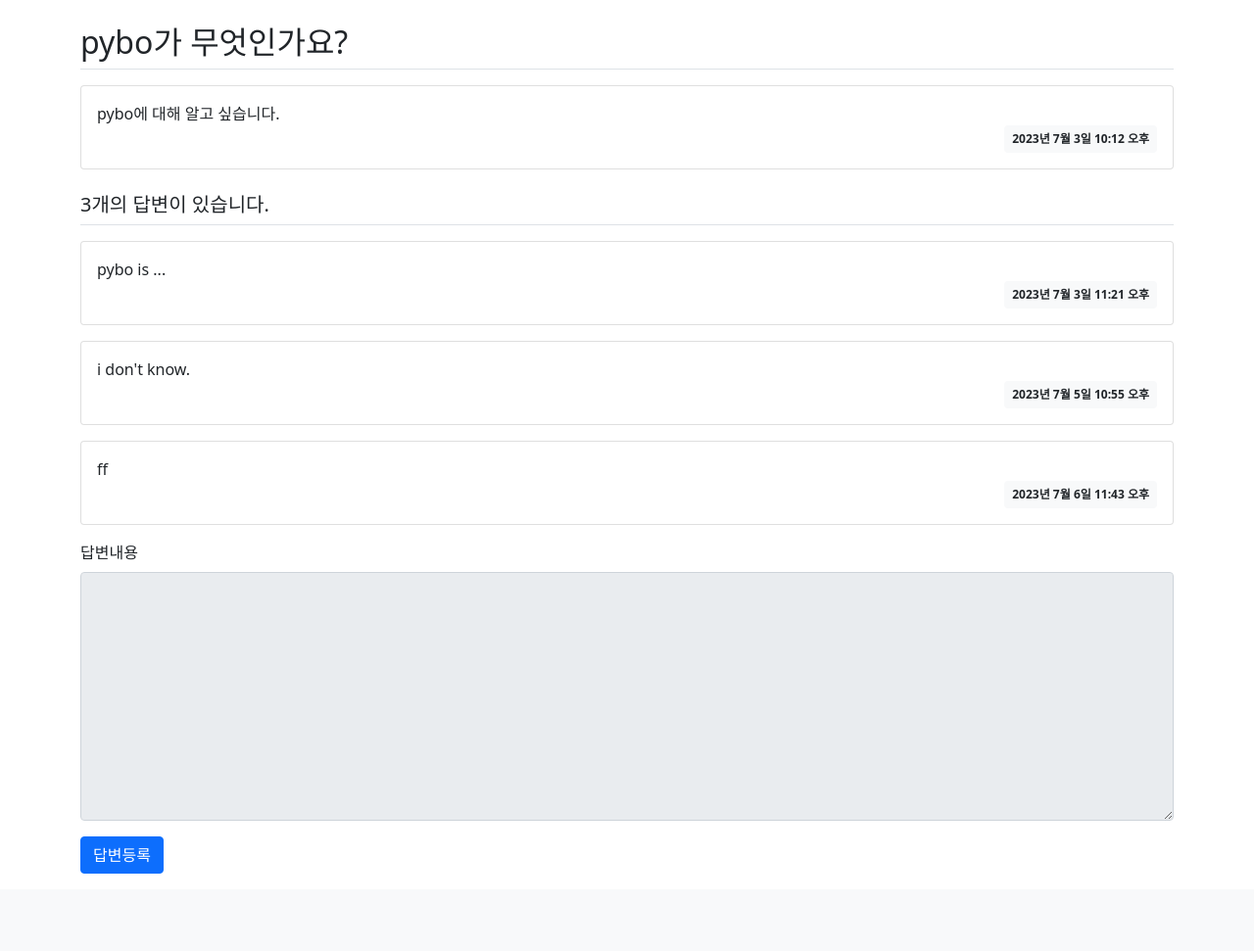
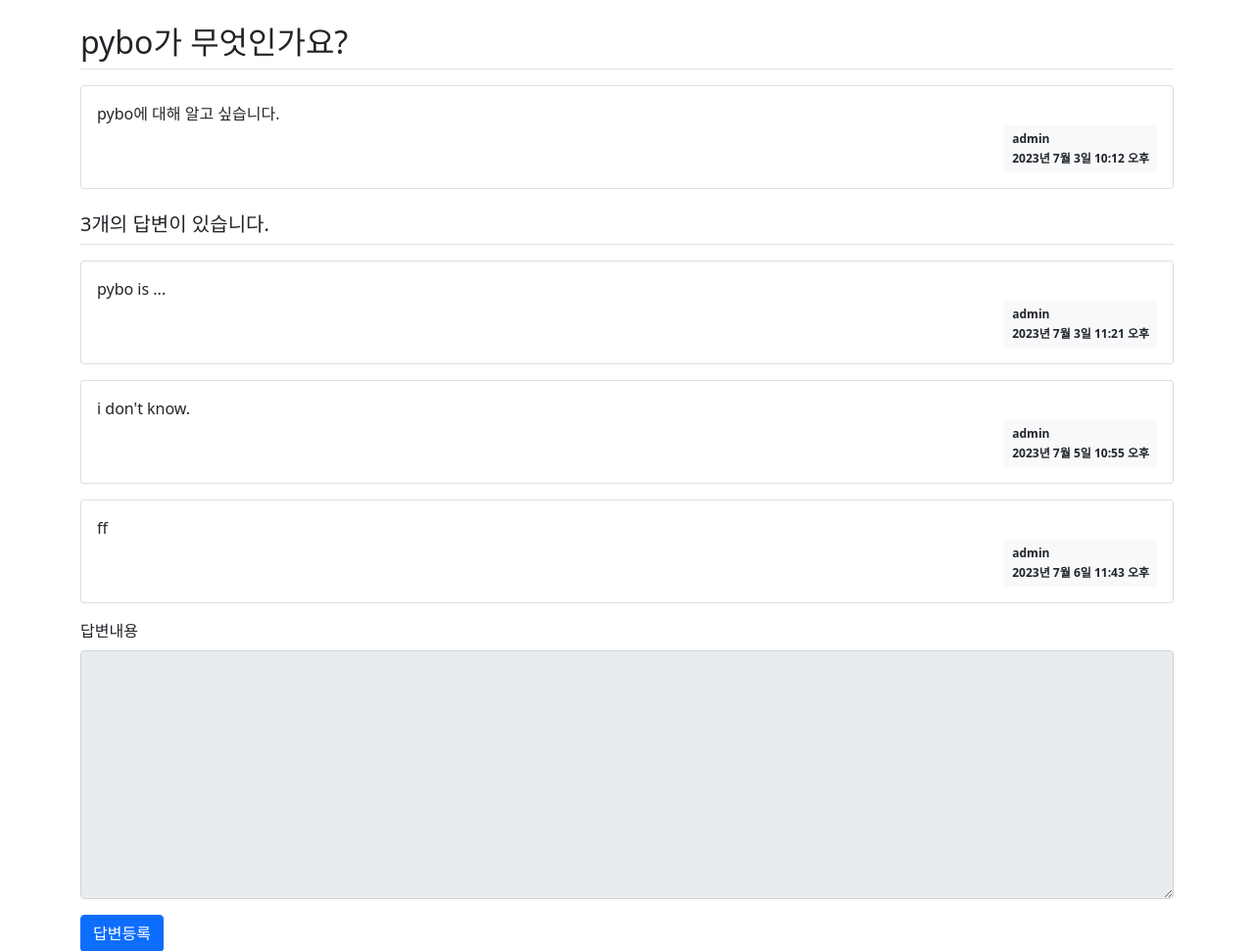
Before and after one commit to wonderfultruffle/django_pybo, a Django app: page /pybo/5/ in a window 1280 px wide. Shown: the part 57-1028 px from the top of the page at 98% size. Before the commit the page ends 949 px from the top, so only its background shows below. Run offline with Django 4.2, Linux system fonts and the light colour scheme; data comes from the database, SQL or seed files in the repository; both versions use the stored data as it was after the commit; some libraries are stand-ins or nearby versions.

Commit message:
jump-to-djangl_308: display auhor

```diff
--- a/pybo/models.py
+++ b/pybo/models.py
@@ -7,6 +7,7 @@ class Question(models.Model):
     content = models.TextField()
     author = models.ForeignKey(User, on_delete=models.CASCADE)
     create_date = models.DateTimeField()
+    modify_date = models.DateTimeField(null=True, blank=True)
 
     def __str__(self):
         return self.subject
@@ -16,3 +17,4 @@ class Answer(models.Model):
     content = models.TextField()
     author = models.ForeignKey(User, on_delete=models.CASCADE)
     create_date = models.DateTimeField()
+    modify_date = models.DateTimeField(null=True, blank=True)
--- a/templates/pybo/question_detail.html
+++ b/templates/pybo/question_detail.html
@@ -22,8 +22,9 @@
         <div class="card-body">
             <div class="card-text" style="white-space: pre-link;">{{question.content}}</div>
             <div class="d-flex justify-content-end">
-                <div class="badge bg-light text-dark p-2">
-                    {{question.create_date}}
+                <div class="badge bg-light text-dark p-2 text-start">
+                    <div class="mb-2">{{question.author.username}}</div>
+                    <div>{{question.create_date}}</div>
                 </div>
             </div>
         </div>
@@ -34,8 +35,9 @@
         <div class="card-body">
             <div class="card-text" style="white-space: pre-line;">{{answer.content}}</div>
             <div class="d-flex justify-content-end">
-                <div class="badge bg-light text-dark p-2">
-                    {{answer.create_date}}
+                <div class="badge bg-light text-dark p-2 text-start">
+                    <div class="mb-2">{{answer.author.username}}</div>
+                    <div>{{answer.create_date}}</div>
                 </div>
             </div>
         </div>
```
Also changed, not shown: templates/pybo/question_list.html (+7 -5 lines), db.sqlite3, pybo/migrations/0003_answer_modify_date_question_modify_date.py (added).
